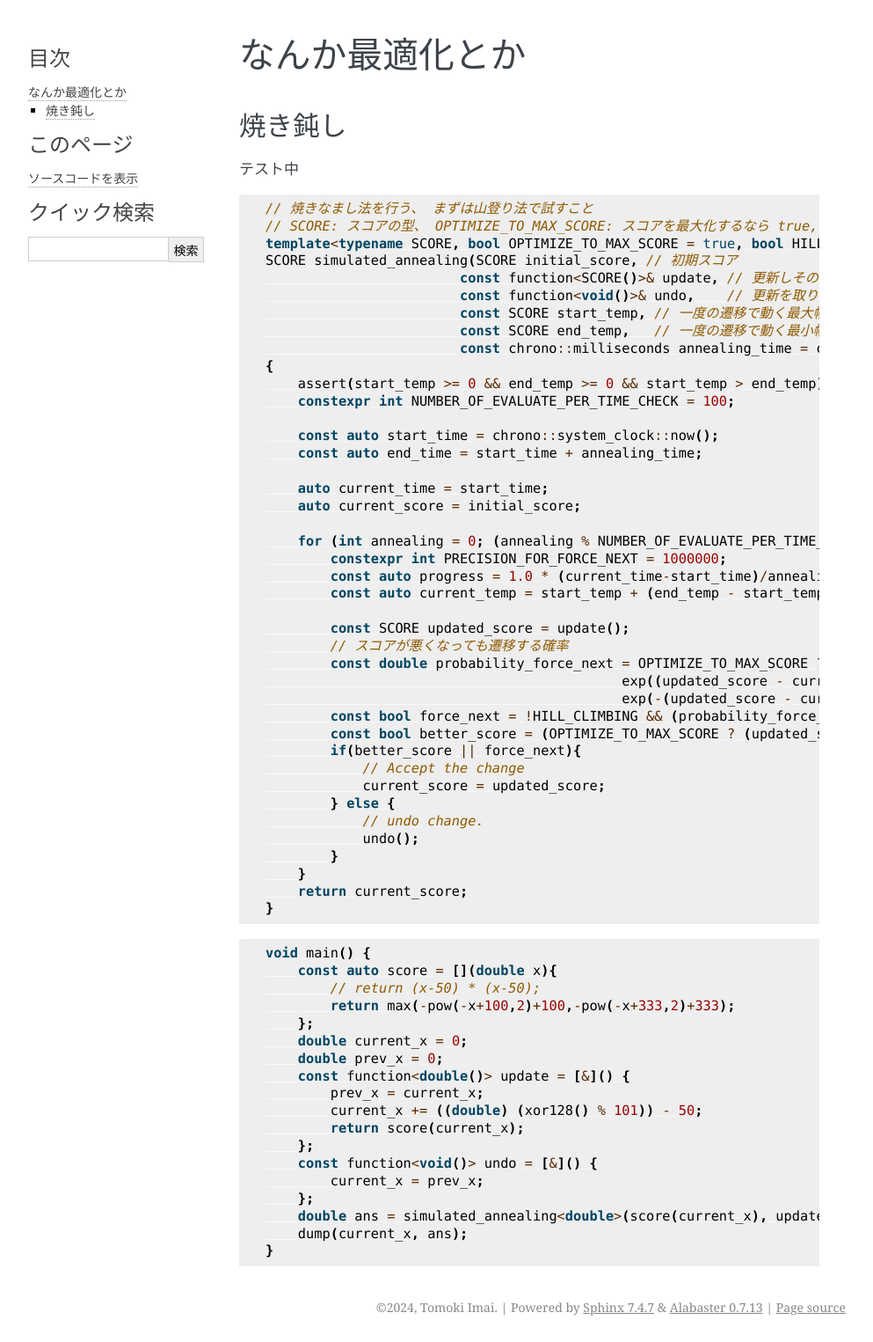
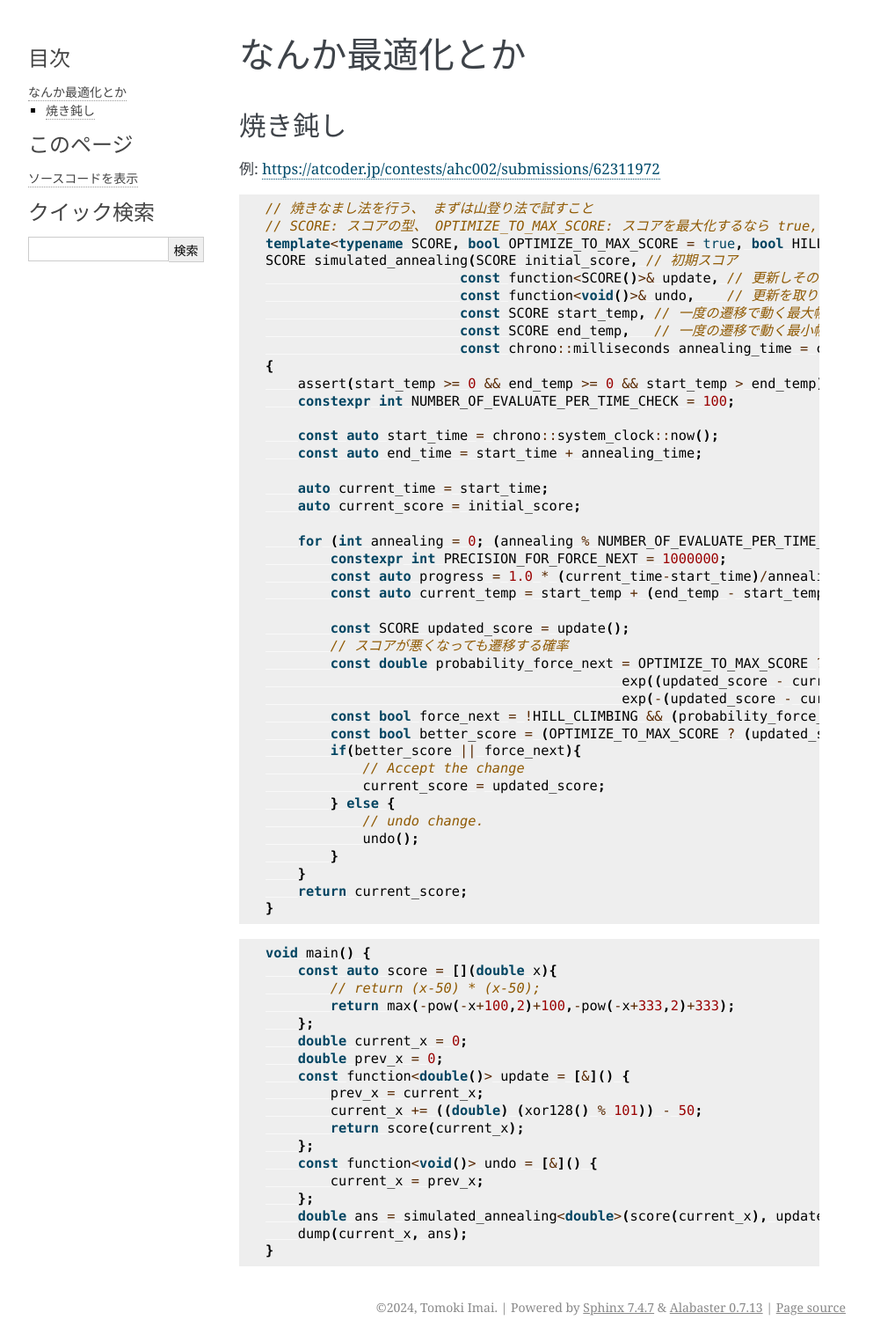
Before and after one commit to tomoki/AlgoLib, a Sphinx documentation site: the page built from source/marathon.rst, in a window 1280 px wide. Shown: the whole page at 88% size, without its empty margins (148-1141 px from the left). Built offline with Sphinx 7.4.7, drawn with Linux system fonts in a browser that asks for light colours.

Commit message:
焼きなましテスト例追加

```diff
--- a/source/marathon.rst
+++ b/source/marathon.rst
@@ -6,7 +6,7 @@
 焼き鈍し
 ****************************************
 
-テスト中
+例: https://atcoder.jp/contests/ahc002/submissions/62311972
 
 .. code-block:: cpp
 
```
